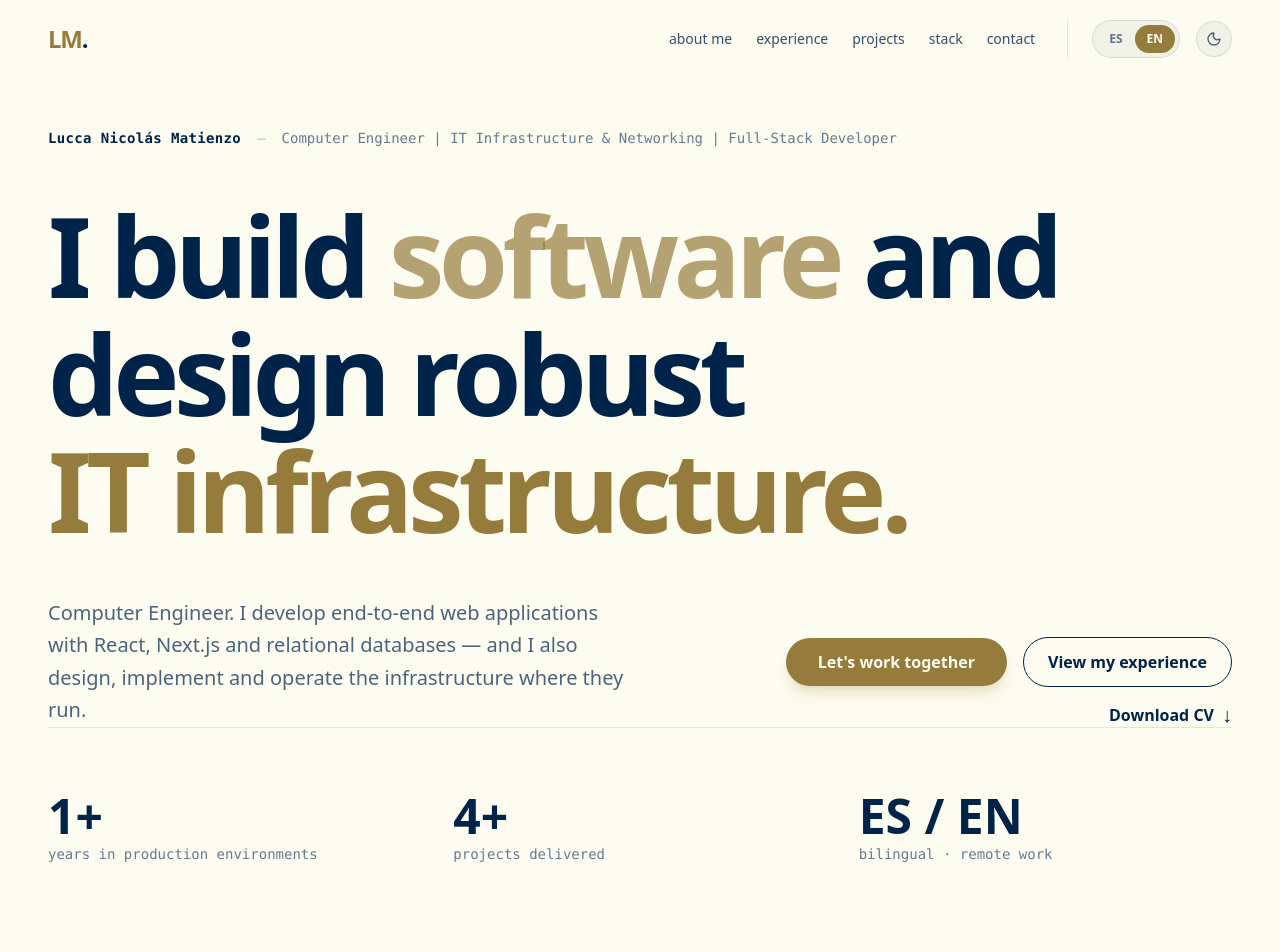
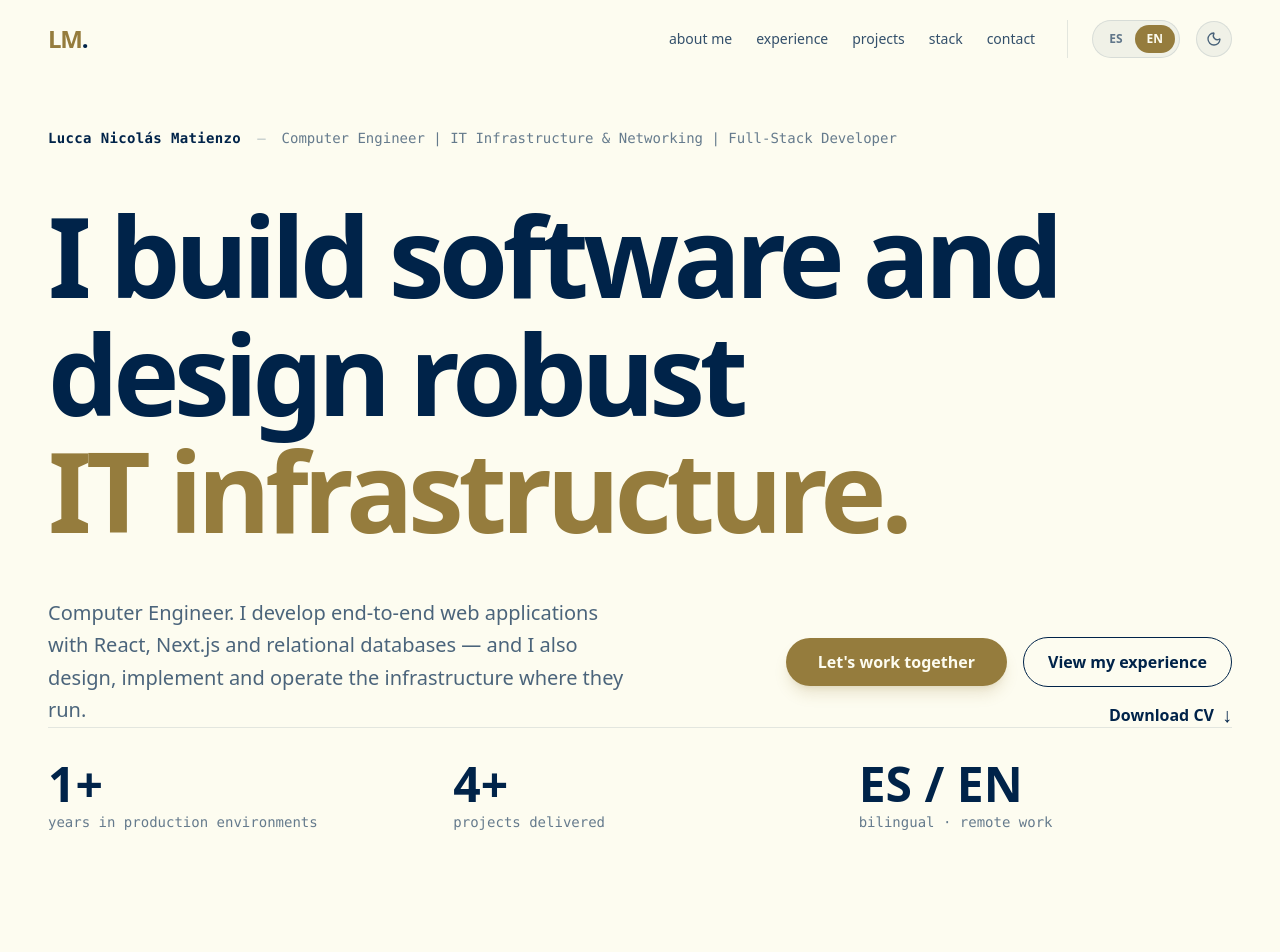
Before and after one commit to LuccaMatienzo/portfolio, a Next.js app: page / in a window 1280 px wide. Shown: the top 952 px of the page. Built offline with nearby package versions, Linux system fonts and the light colour scheme.

Commit message:
style: make software text solid and adjust stats border padding

```diff
--- a/src/components/sections/Hero.tsx
+++ b/src/components/sections/Hero.tsx
@@ -38,7 +38,7 @@ export default function Hero() {
           >
             <h1 className="text-6xl sm:text-7xl md:text-8xl lg:text-[7rem] font-black text-foreground tracking-tighter leading-[1.05]">
               {t.hero.headlinePart1}{" "}
-              <span className="text-primary/70">{t.hero.headlinePart2}</span>{" "}
+              <span className="text-foreground">{t.hero.headlinePart2}</span>{" "}
               {t.hero.headlinePart3}{" "}
               <span className="text-foreground">{t.hero.headlinePart4}</span>{" "}
               <br className="hidden md:block" />
@@ -81,7 +81,7 @@ export default function Hero() {
           initial={{ opacity: 0, y: 20 }}
           animate={{ opacity: 1, y: 0 }}
           transition={{ duration: 0.7, delay: 0.5 }}
-          className="grid grid-cols-1 md:grid-cols-3 gap-8 pt-16 mt-auto border-t border-foreground/10"
+          className="grid grid-cols-1 md:grid-cols-3 gap-8 pt-8 mt-auto border-t border-foreground/10"
         >
           {t.hero.stats.map((stat, index) => (
             <div key={index} className="flex flex-col">
```
